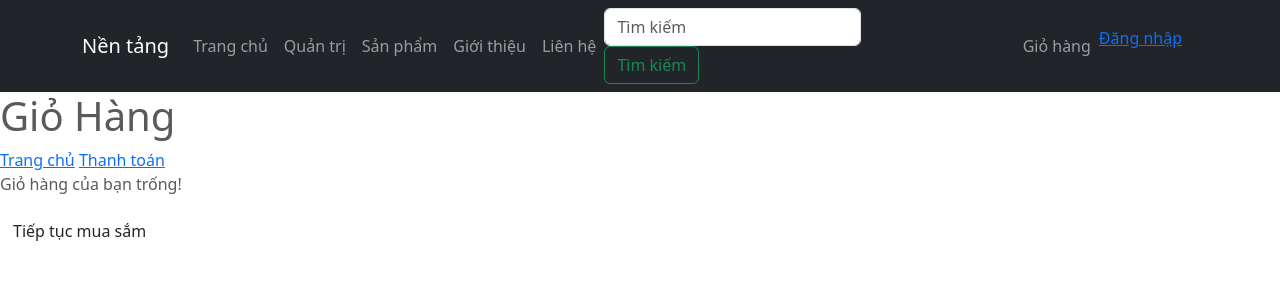
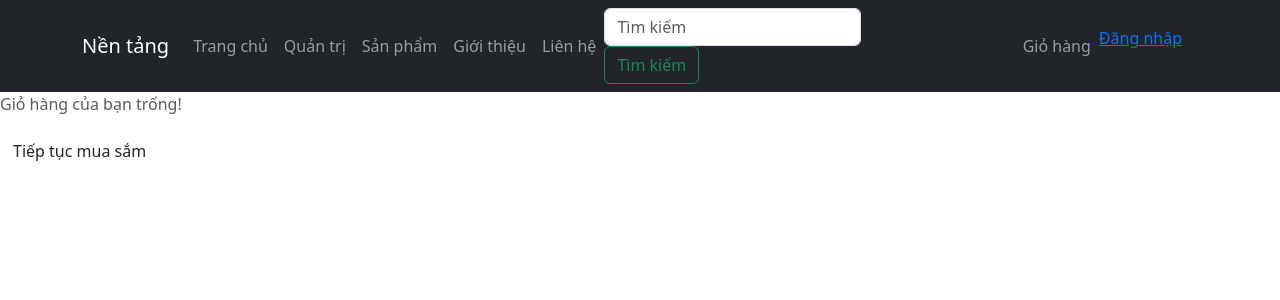
Before and after one commit to lt19284/tmdt2, a Flask app: page /cart in a window 1280 px wide. Shown: the top 300 px of the page. Run offline with Flask 3, Linux system fonts and the light colour scheme; some libraries are stand-ins or nearby versions.

Commit message:
Update cart.html

```diff
--- a/templates/cart.html
+++ b/templates/cart.html
@@ -63,25 +63,7 @@
     </nav>
     <!-- end header -->
 
-    <!DOCTYPE html>
-<html lang="en">
-<head>
-    <meta charset="UTF-8">
-    <meta name="viewport" content="width=device-width, initial-scale=1.0">
-    <title>Giỏ Hàng</title>
-    <link rel="stylesheet" href="/static/style.css">
-    <script src="https://code.jquery.com/jquery-3.6.0.min.js"></script>
-</head>
-<body>
-    <header>
-        <h1>Giỏ Hàng</h1>
-        <nav>
-            <a href="{{ url_for('index') }}">Trang chủ</a>
-            <a href="{{ url_for('checkout') }}">Thanh toán</a>
-        </nav>
-    </header>
-
-    <main>
+   <main>
         {% if cart_items %}
             <table>
                 <thead>
```
